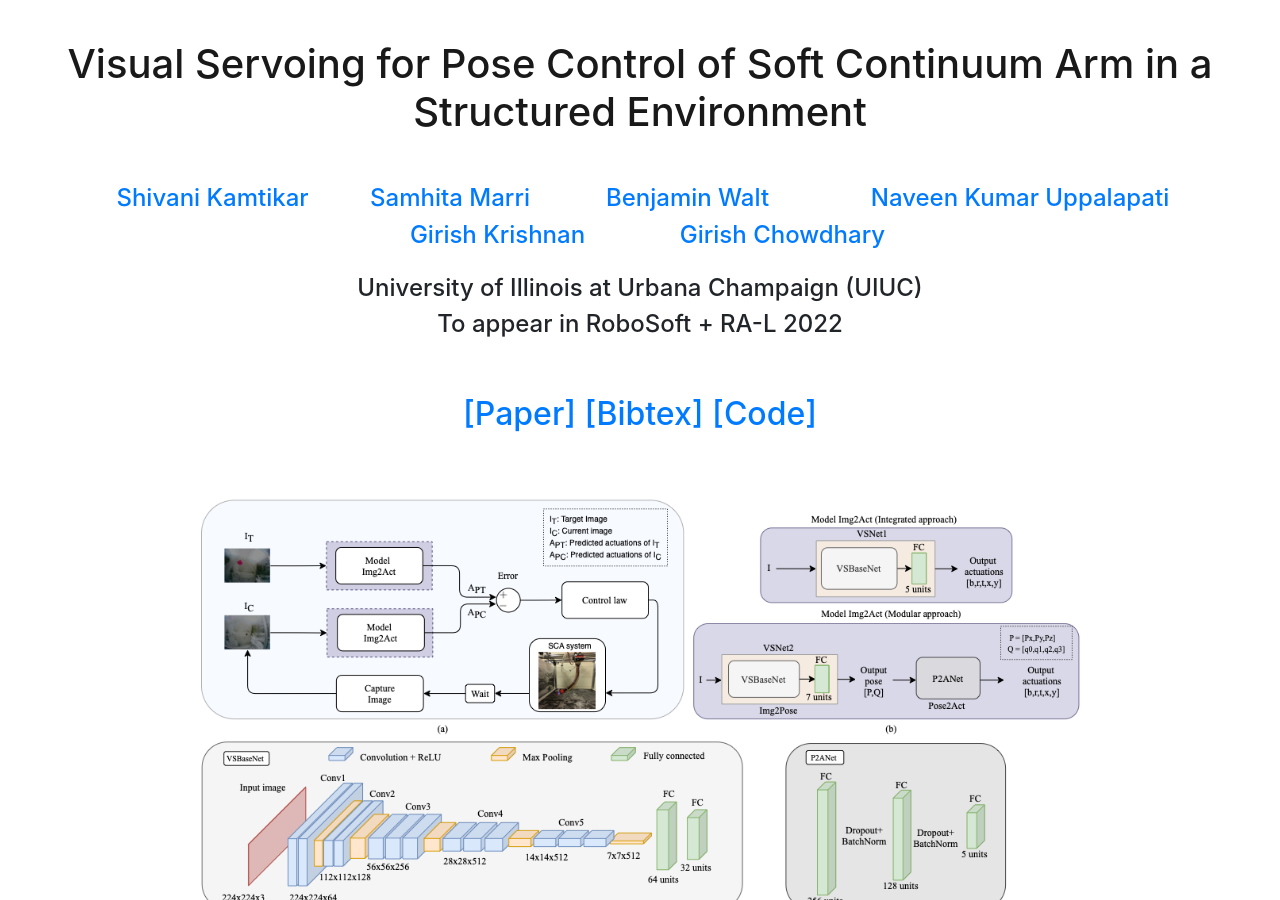
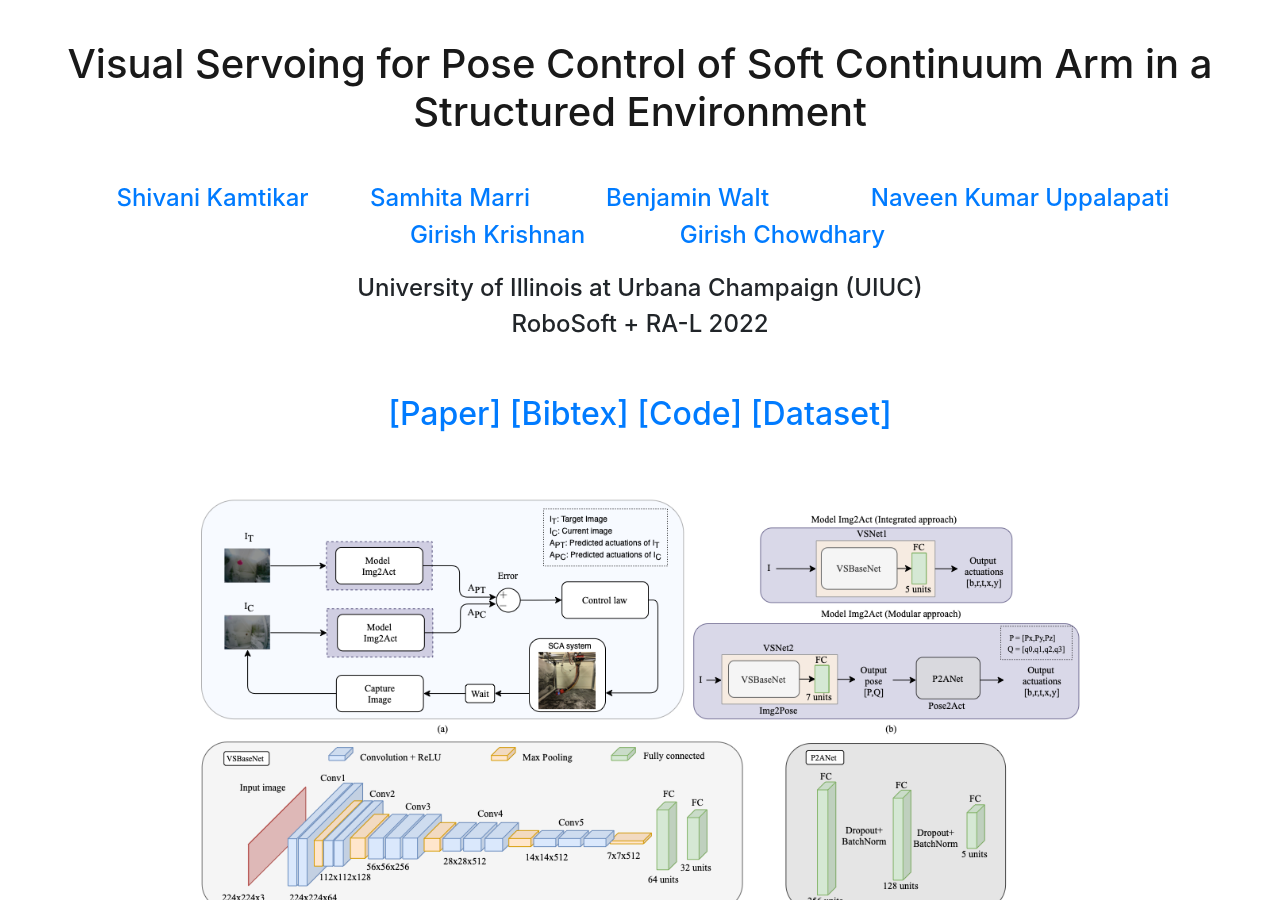
Before and after one commit to samhita-m/vs.github.io, a Jekyll site: the page built from _posts/2016-06-27-vcsel.markdown, in a window 1280 px wide and 900 px high. Built offline with Jekyll 4.4.1, drawn with Linux system fonts in a browser that asks for light colours.

Commit message:
Data Link

```diff
--- a/_layouts/default.html
+++ b/_layouts/default.html
@@ -48,7 +48,7 @@
 
 	    <div class="row">
 	  	<div class="col-lg">
-	   	    <h4>To appear in RoboSoft + RA-L 2022 </h4>
+	   	    <h4> RoboSoft + RA-L 2022 </h4>
 	        </div>
 	    </div>
 
@@ -59,7 +59,9 @@
 		    <center><h2>
 		    <a href="./pdfs/paper.pdf"> [Paper] </a>
 	            <a href="./pdfs/bib.txt"> [Bibtex] </a>
-                    <a href="https://github.com/samhita-m/visual_servoing_soft_arm"> [Code] </a></h2></center>
+                    <a href="https://github.com/samhita-m/visual_servoing_soft_arm"> [Code] </a>
+		    <a href="https://drive.google.com/file/d/121ZzOWs3c4gCqiINsLfIq2uHowDo1RB7/view?usp=sharing"> [Dataset] </a>
+                    </h2></center>
 		  </div>
 	    </div>
 
```
